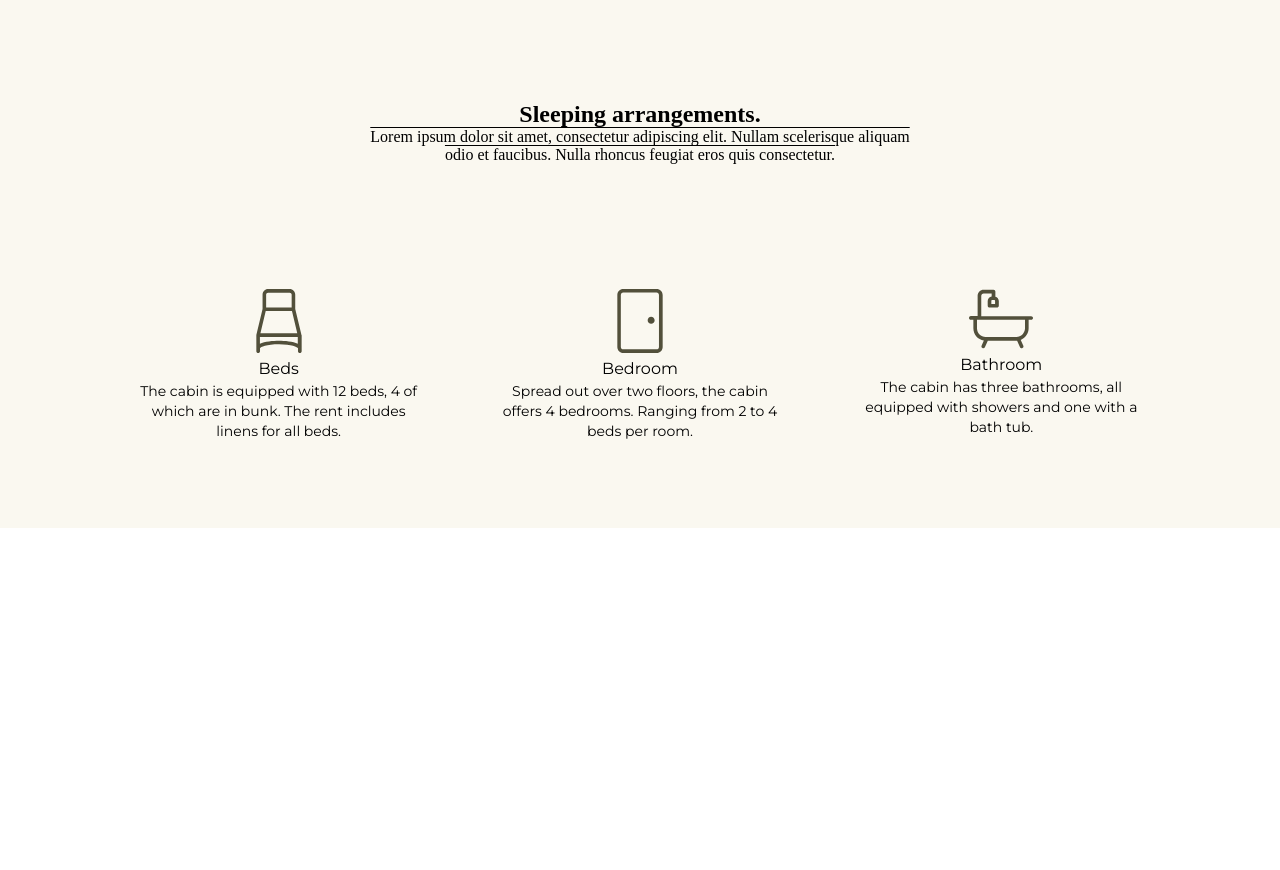
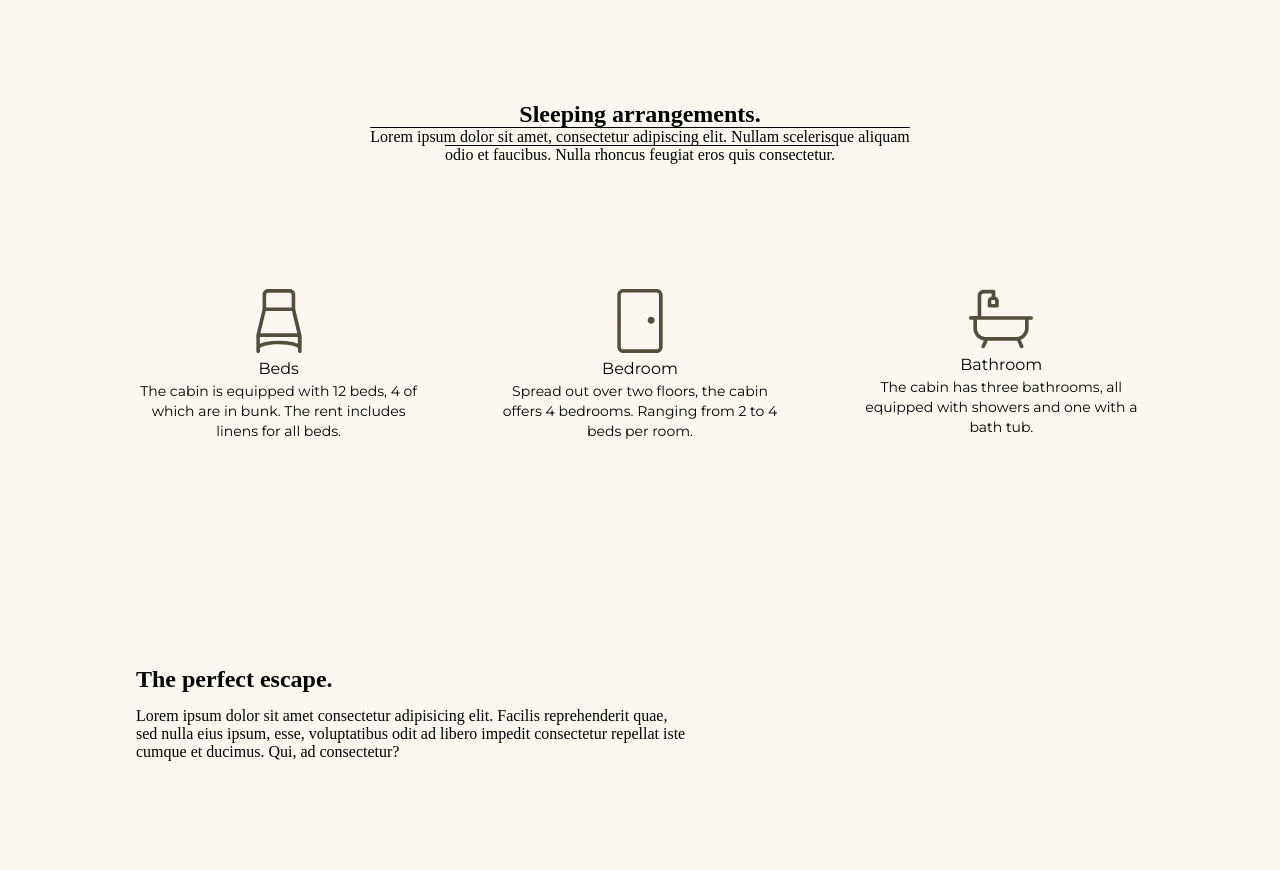
Before and after one commit to NBhey/Pet-Project1-HTML-CSS, a plain HTML site: page index.html in a window 1280 px wide. Shown: the part 2428-3298 px from the top of the page. Before the commit the page ends 2956 px from the top, so only its background shows below. Drawn offline with Linux system fonts and the light colour scheme.

Commit message:
service v1.1

```diff
--- a/index.html
+++ b/index.html
@@ -73,12 +73,18 @@
                 <img src="./images/Bathroom.svg" alt="Bathroom">
                 <p class="sleeping-bathroom__title">Bathroom </p>
                 <p class="sleeping-bathroom__text">The cabin has three bathrooms, all equipped with showers and one with a bath tub. </p>
-
             </div>
         </div>
    </section>
    <section class="service">
-
+        <div class="service__wrap">
+            <div class="title-service title__service">
+                <h2>The perfect escape.</h2>
+                <p class="title-service__text">Lorem ipsum dolor sit amet consectetur adipisicing elit.
+                    Facilis reprehenderit quae, sed nulla eius ipsum, esse, voluptatibus odit ad libero impedit consectetur repellat iste cumque et ducimus.
+                    Qui, ad consectetur?</p>
+            </div>
+        </div>
    </section>
 </body>
 </html>
--- a/style.css
+++ b/style.css
@@ -65,7 +65,7 @@ a {
     font-size: 16px;
     font-weight: 400;
     line-height: 20px;
-    /* cursor: url(./pointer/pointer1.png) 0 0,pointer;    */
+    /* cursor: url(./pointer/pointer2.png) 0 0,pointer;    */
 }
 .main {
     position: relative;
@@ -269,3 +269,32 @@ a {
     line-height: 20px;
     letter-spacing: 0em;
 }
+.service {
+    margin: 0 auto;
+}
+.service__wrap {
+    background-color:#FAF8F0;
+    max-width: 1440px;
+    margin: 0 auto;
+    padding-top: 138px;
+    padding-bottom: 109px;
+    padding-left: 136px;
+    display: grid;
+    grid-template-columns: 1fr 1fr;
+    grid-template-areas:
+    "title ."
+    "kitchen air"
+    "outdoor storage"
+    "coffee cutlery"
+    "natural take-away";
+}
+.title__service {
+    display: flex;
+    flex-direction: column;
+    align-items: flex-start;
+    gap: 14px;
+    grid-area: title;
+}
+.title-service__text{
+    max-width: 554px;
+}
```
Also changed, not shown: pointer/pointer2.png (added).
